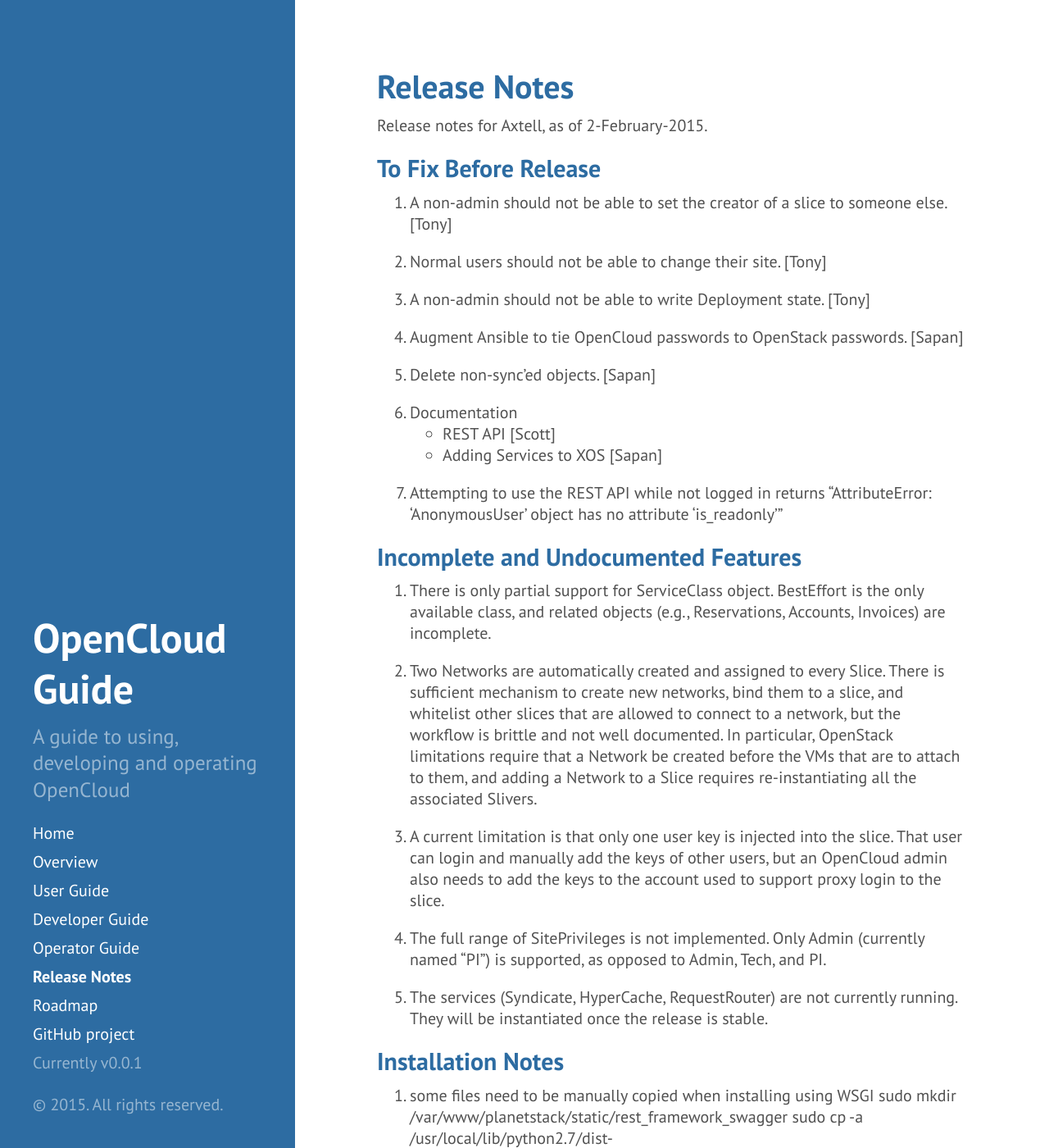
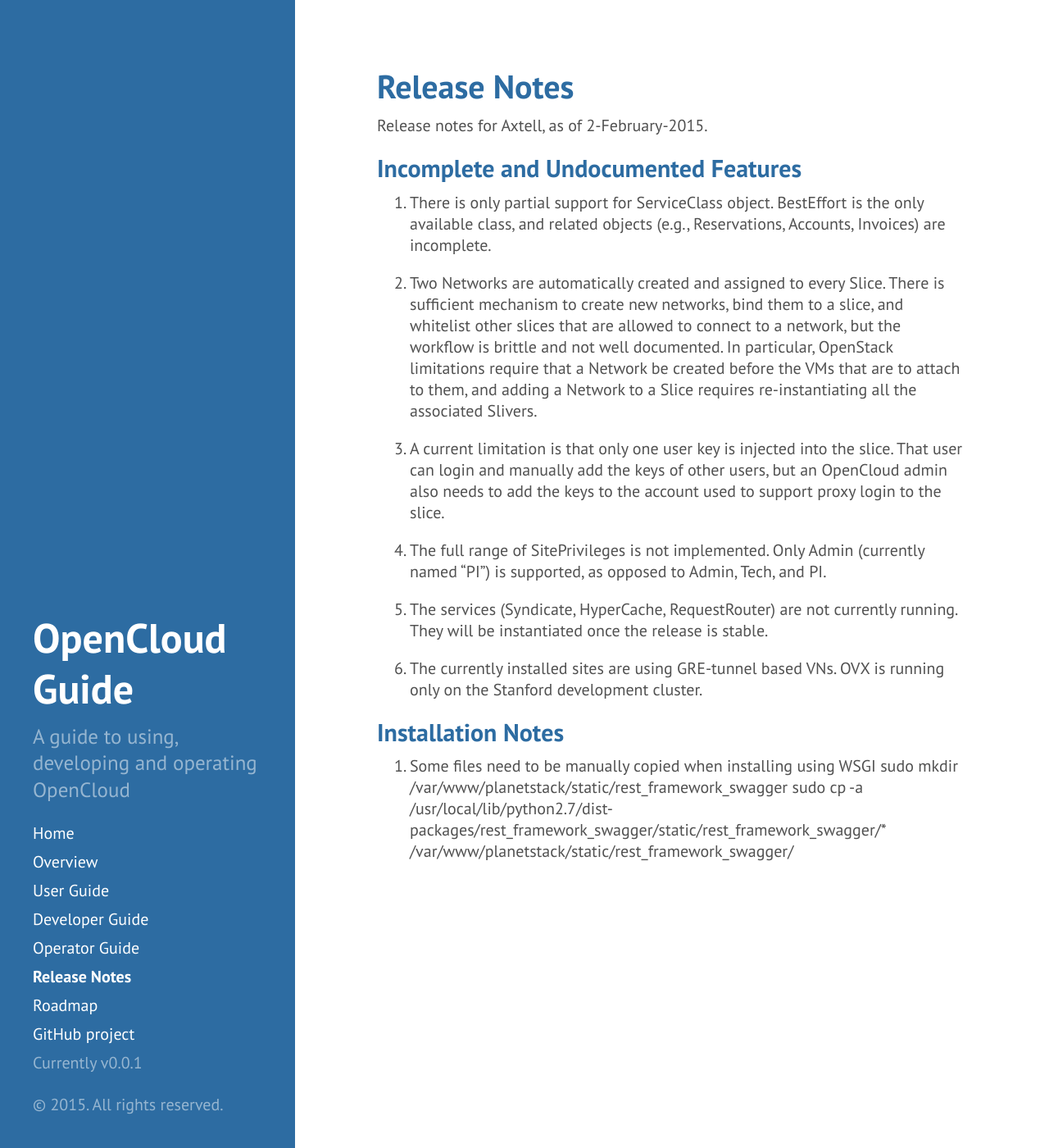
Before and after one commit to open-cloud/open-cloud.github.io.old, a Jekyll site: the page built from 4_notes.md, in a window 1280 px wide and 1400 px high. Shown: the whole window at 82% size. Built offline with Jekyll 4.4.1, drawn with Linux system fonts in a browser that asks for light colours; Markdown is read by kramdown in place of the engine named in the settings; some of the changed text lies outside the part shown.

Commit message:
emptied fix-before-release

```diff
--- a/4_notes.md
+++ b/4_notes.md
@@ -4,25 +4,6 @@
 ---
 
 Release notes for Axtell, as of 2-February-2015.
-
-##To Fix Before Release
-
-1. A non-admin should not be able to set the creator of a slice to
-   someone else. [Tony]
-
-2. Normal users should not be able to change their site. [Tony]
-
-3. A non-admin should not be able to write Deployment state. [Tony]
-
-4. Augment Ansible to tie OpenCloud passwords to OpenStack passwords. [Sapan]
-
-5. Delete non-sync'ed objects. [Sapan]
-
-6. Documentation
-   * REST API [Scott]
-   * Adding Services to XOS [Sapan]
-
-9. Attempting to use the REST API while not logged in returns "AttributeError: 'AnonymousUser' object has no attribute 'is_readonly'"
 
 ##Incomplete and Undocumented Features
 
@@ -52,8 +33,11 @@
    currently running. They will be instantiated once the release
    is stable.
 
+6. The currently installed sites are using GRE-tunnel based VNs. OVX
+   is running only on the Stanford development cluster.
+
 ## Installation Notes
 
-1. some files need to be manually copied when installing using WSGI
+1. Some files need to be manually copied when installing using WSGI
     sudo mkdir /var/www/planetstack/static/rest_framework_swagger
     sudo cp -a /usr/local/lib/python2.7/dist-packages/rest_framework_swagger/static/rest_framework_swagger/* /var/www/planetstack/static/rest_framework_swagger/
```
